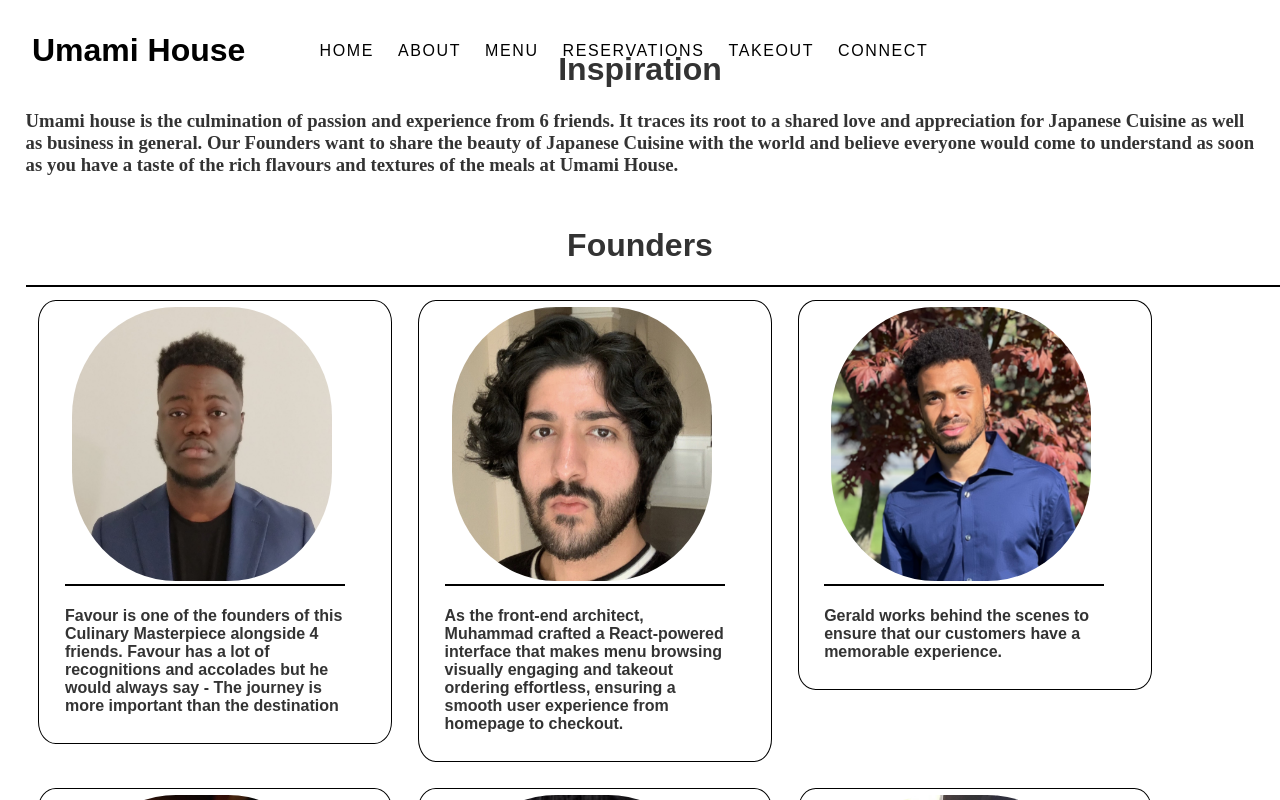
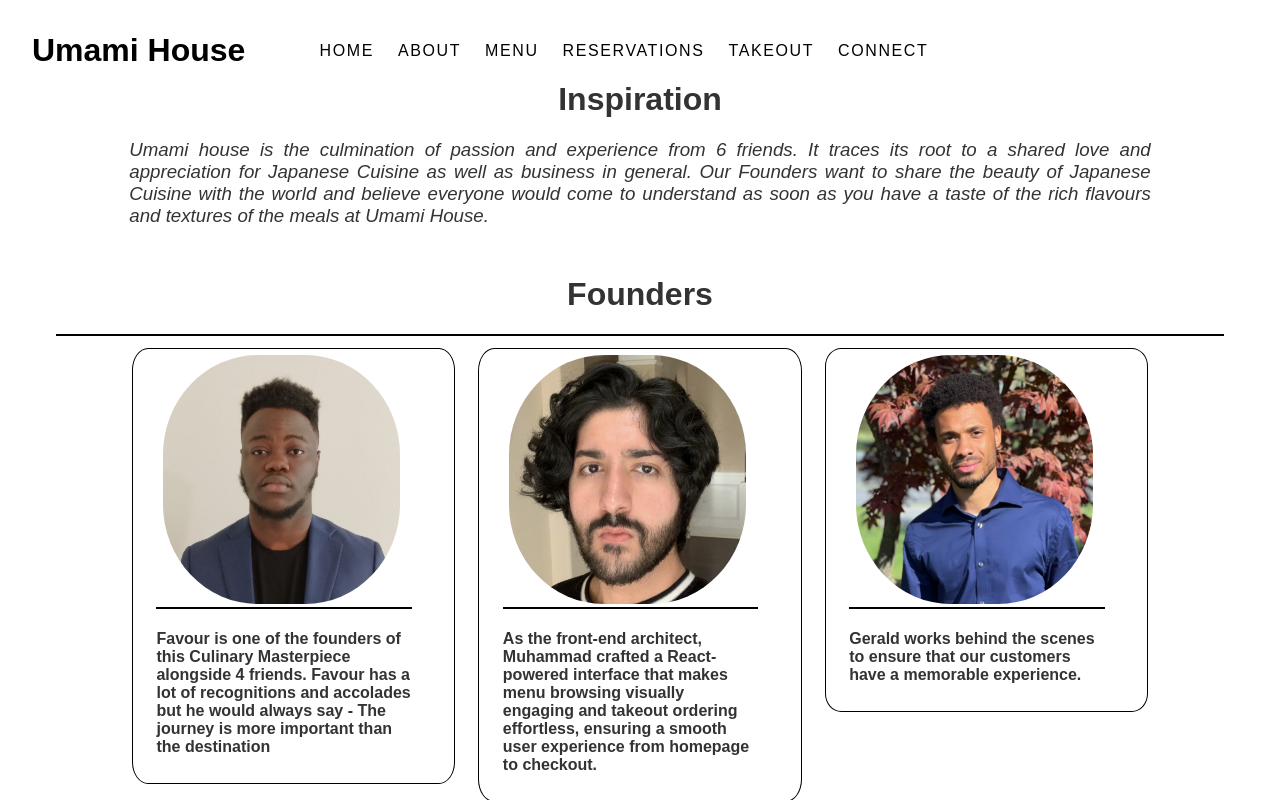
Before and after one commit to Patrickrtu/Umami-House, a React (Create React App) app in the folder client/: page /about in a window 1280 px wide. Shown: the top 800 px of the page. Built offline with nearby package versions, Linux system fonts and the light colour scheme.

Commit message:
Aligned About Us page

```diff
--- a/client/src/css/styles.css
+++ b/client/src/css/styles.css
@@ -107,8 +107,9 @@
         padding-left: 2%;
         margin: 1%;
     }
-    .container{
+    .about-container {
         display: flex;
+        justify-content:center;
         flex-wrap: wrap;
         height: 100%;
         width:100%;
@@ -462,14 +463,21 @@ button:hover {
         padding-left: 2%;
         margin: 1%;
     }
-    .container{
+
+    .cards-container{
         display: flex;
         flex-wrap: wrap;
         height: 100%;
-        width:100%;
+        width: auto;
+        justify-content: center;
         margin: 2%;
         margin-top: 0%;
         border-top: 2pt solid black;
+    }
+    .about-container{
+      max-width: 1600px;
+      margin: 0 auto;
+      padding: 2rem;
     }
 
     .fab2{
@@ -482,11 +490,19 @@ button:hover {
         justify-content: center;
         margin-top: 4%;
     }
+    .page-subheader{
+      display:flex;
+      justify-content: center;
+      margin-top: 4%;
+    }
     .page-section{
-        font-family: cursive;
-        margin-left: 2%;
-        margin-right: 2%;
-}
+        margin-left: 8%;
+        margin-right: 8%;
+        margin-bottom: 0%;
+        font-weight: lighter;
+        font-style: italic;
+        text-align: justify;
+    }
 
 }
 /* General onhover for Aboutus page*/
--- a/client/src/pages/AboutUs.jsx
+++ b/client/src/pages/AboutUs.jsx
@@ -50,7 +50,7 @@ const Cards = ({ image, desc }) => {
 
 function AboutUs() {
   return (
-    <div>
+    <div className="about-container">
       <h1 className="page-header">Inspiration</h1>
 
       <h3 className="page-section">
@@ -63,8 +63,8 @@ function AboutUs() {
         textures of the meals at Umami House.
       </h3>
 
-      <h1 className="page-header">Founders</h1>
-      <div className="container">
+      <h1 className="page-subheader">Founders</h1>
+      <div className="cards-container">
         <Cards image={person.Favour.picture} desc={person.Favour.description} />
         <Cards
           image={person.Muhammad.picture}
```
